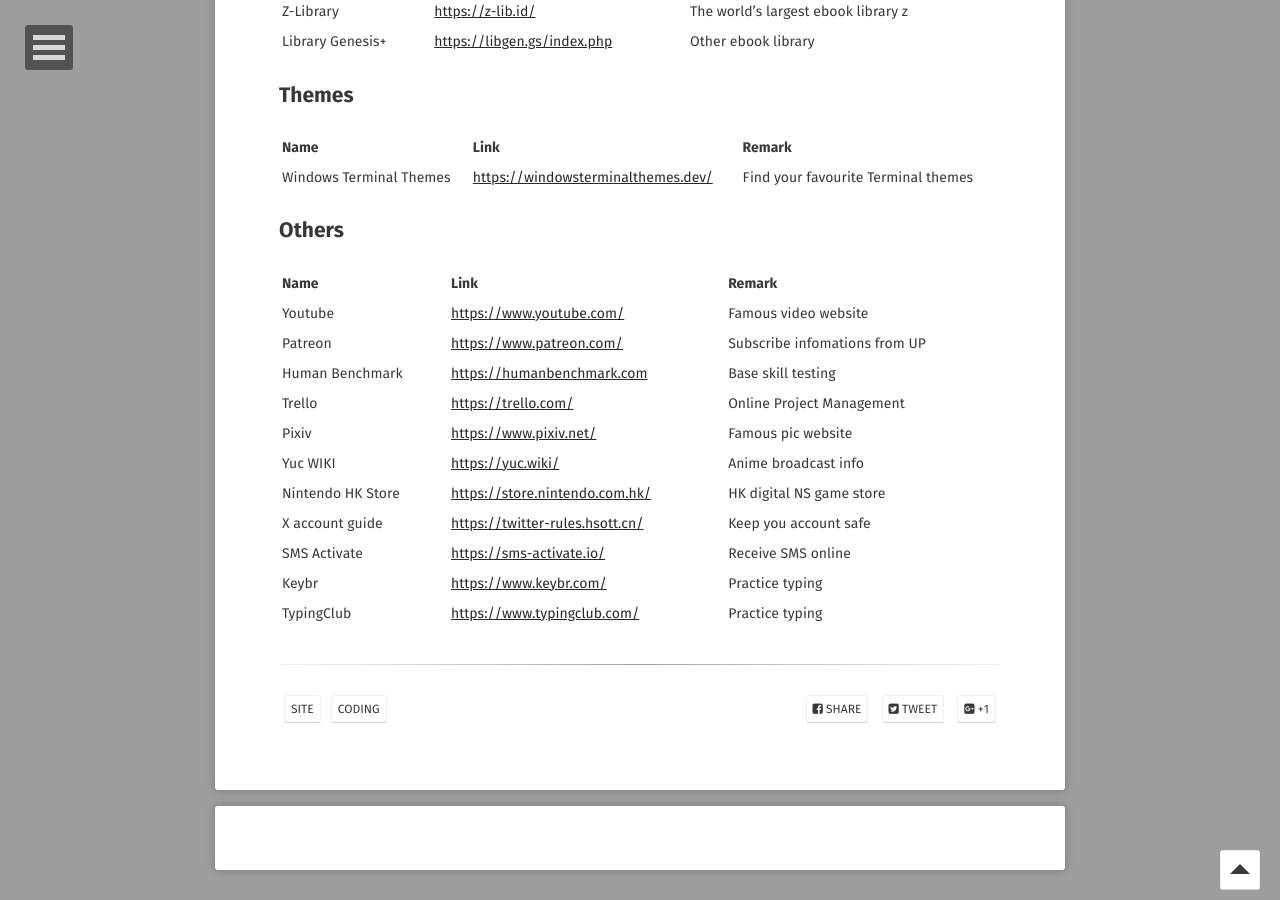
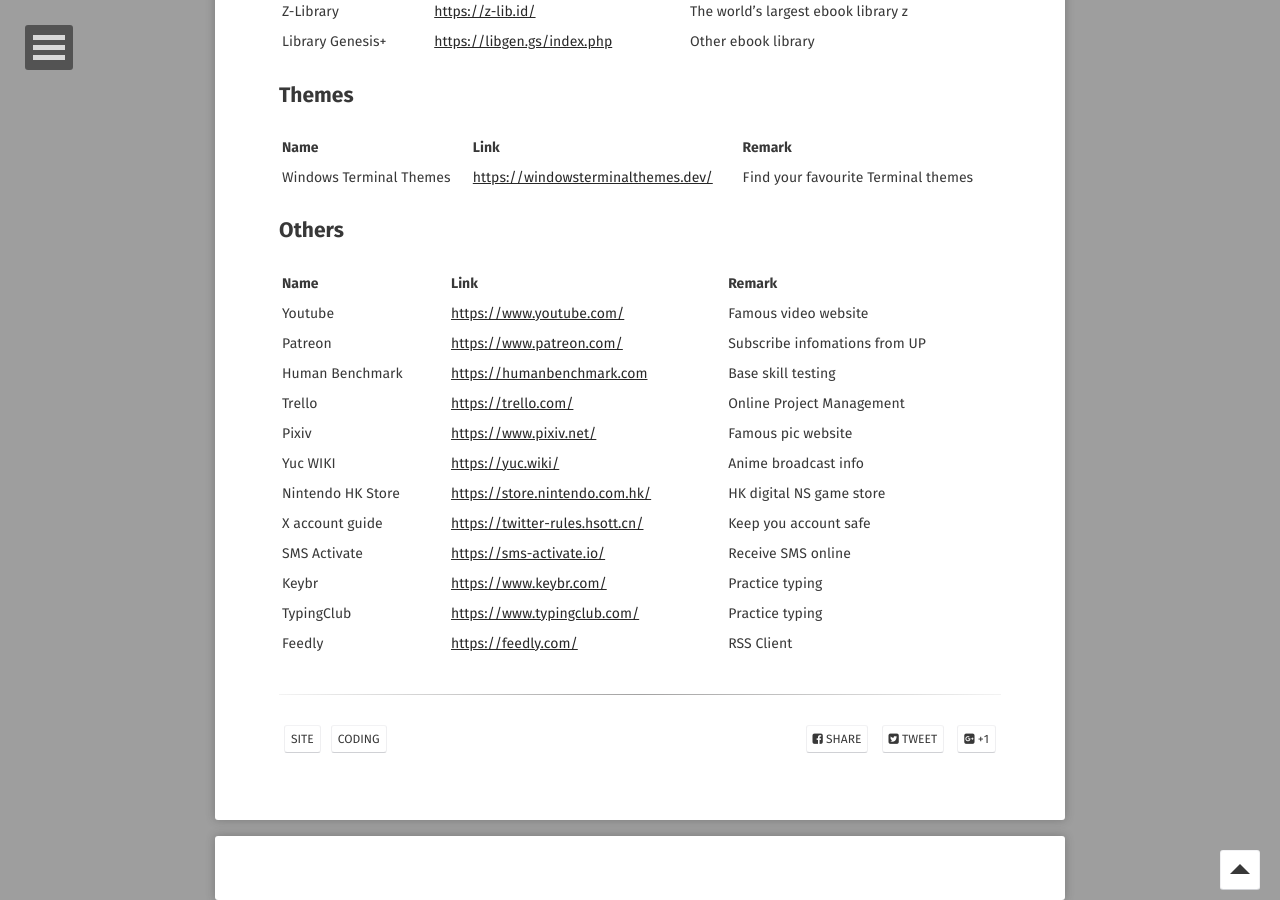
Before and after one commit to o7878x/o7878x.github.io, a Jekyll site: the page built from _posts/2024-07-07-pratical-websites.md, in a window 1280 px wide and 900 px high, scrolled down 2972 px. Built offline with Jekyll 4.4.1, drawn with Linux system fonts in a browser that asks for light colours; some web fonts are replaced; comment, search, counter and statistics services are not loaded.

Commit message:
feature:add feedly site

```diff
--- a/_posts/2024-07-07-pratical-websites.md
+++ b/_posts/2024-07-07-pratical-websites.md
@@ -112,3 +112,4 @@
 | SMS Activate | <https://sms-activate.io/> | Receive SMS online |
 | Keybr | <https://www.keybr.com/> | Practice typing |
 | TypingClub | <https://www.typingclub.com/> | Practice typing |
+| Feedly | <https://feedly.com/> | RSS Client |
```
